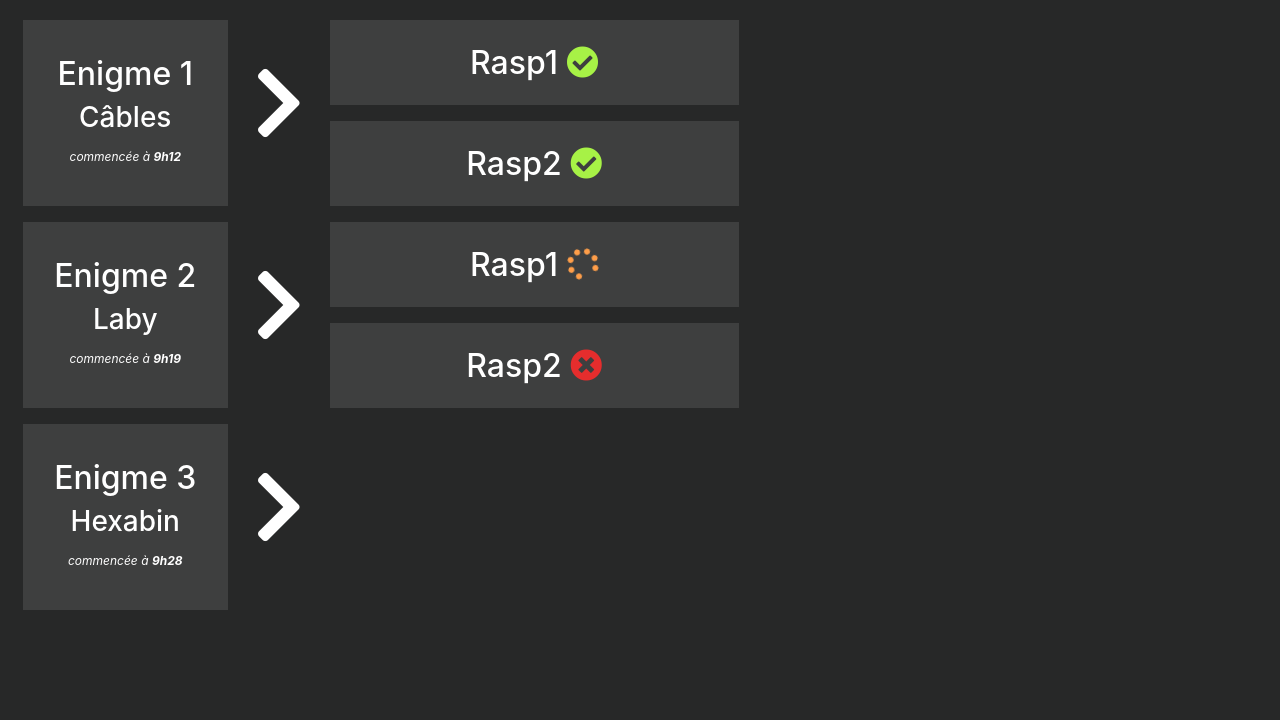
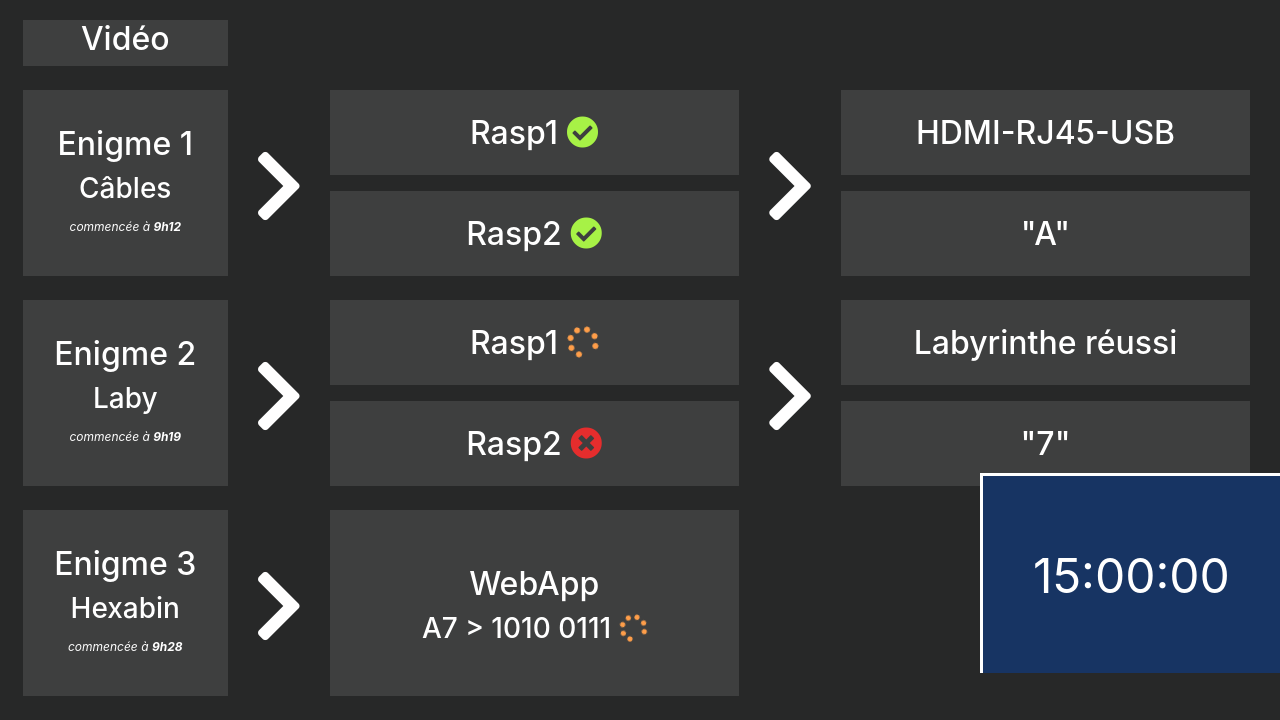
Before and after one commit to bonvinp/CiteMetiers, a PHP site: page / in a window 1280 px wide. Shown: the part 127-847 px from the top of the page. Before the commit the page ends 737 px from the top, so only its background shows below. Run offline with PHP 8.4, Linux system fonts and the light colour scheme; some libraries are stand-ins or nearby versions.

Commit message:
add riddles block

```diff
--- a/monitoring/css/style.css
+++ b/monitoring/css/style.css
@@ -24,7 +24,8 @@ header button.btn {
   text-align: center;
 }
 
-#riddles .raspberry-block {
+#riddles .raspberry-block,
+#riddles .webapp-block {
   background: #3e3f3f;
 }
 
@@ -36,21 +37,28 @@ header button.btn {
   margin-top: 35px;
 }
 
+#riddles .webapp-text {
+  margin-top: 55px;
+}
+
 #riddles .raspberry {
   height: 85px;
   line-height: 85px;
   background: #3e3f3f;
 }
 
-#riddles .raspberry .in-progress {
+#riddles .raspberry .in-progress,
+#riddles .webapp-text .in-progress {
   color: #ff9e49;
 }
 
-#riddles .raspberry .done {
+#riddles .raspberry .done,
+#riddles .webapp-text .done {
   color: #a7f246;
 }
 
-#riddles .raspberry .error {
+#riddles .raspberry .error,
+#riddles .webapp-text .error {
   color: #e52d2d;
 }
 
@@ -64,6 +72,20 @@ header button.btn {
 }
 
 .chevron {
-  margin-top: 2.7rem;
+  margin-top: 3.5rem;
   font-size: 5rem;
 }
+
+#timer {
+  position: absolute;
+  width: 300px;
+  height: 200px;
+  text-align: center;
+  right: 0px;
+  bottom: 0px;
+  background: #173463;
+  line-height: 200px;
+  font-size: 3em;
+  border-top: 3px solid white;
+  border-left: 3px solid white;
+}
--- a/monitoring/index.html
+++ b/monitoring/index.html
@@ -25,7 +25,15 @@
 
     <section id="riddles" class="container-fluid">
       <div class="row ml-2">
-        <div class="col-md-12 row mb-3">
+
+        <div class="col-md-12 row mb-4">
+          <div class="col-md-2 raspberry-block">
+              <h2>Vidéo</h2>
+          </div>
+          <!-- -->
+        </div>
+
+        <div class="col-md-12 row mb-4">
           <div class="col-md-2 riddle-full-height raspberry-block">
             <div class="raspberry-text">
               <h2>Enigme 1</h2>
@@ -33,27 +41,42 @@
               <span class="font-italic">commencée à <b>9h12</b></span>
             </div>
           </div>
+
           <div class="col-md-1">
               <i class="fas fa-chevron-right chevron"></i>
           </div>
+
           <div class="col-md-4">
             <div class="row">
               <div class="col-md-12 raspberry mb-2">
-                <div class="">
-                  <h2>Rasp1 <i class="fas fa-check-circle done"></i></h2>
-                </div>
+                <h2>Rasp1 <i class="fas fa-check-circle done"></i></h2>
               </div>
               <div class="col-md-12 raspberry mt-2">
-                <div class="">
-                  <h2>Rasp2 <i class="fas fa-check-circle done"></i></h2>
-                </div>
+                <h2>Rasp2 <i class="fas fa-check-circle done"></i></h2>
+              </div>
+            </div>
+          </div>
+
+          <div class="col-md-1">
+              <i class="fas fa-chevron-right chevron"></i>
+          </div>
+
+          <div class="col-md-4">
+            <div class="row">
+              <div class="col-md-12 raspberry mb-2">
+                <h2>HDMI-RJ45-USB</h2>
+              </div>
+              <div class="col-md-12 raspberry mt-2">
+                <h2>"A"</h2>
               </div>
             </div>
           </div>
           <!-- -->
         </div>
 
-        <div class="col-md-12 row mb-3">
+        <!-- #### -->
+
+        <div class="col-md-12 row mb-4">
           <div class="col-md-2 riddle-full-height raspberry-block">
             <div class="raspberry-text">
               <h2>Enigme 2</h2>
@@ -61,9 +84,11 @@
               <span class="font-italic">commencée à <b>9h19</b></span>
             </div>
           </div>
+
           <div class="col-md-1">
               <i class="fas fa-chevron-right chevron"></i>
           </div>
+
           <div class="col-md-4">
             <div class="row">
               <div class="col-md-12 raspberry mb-2 align-self-center">
@@ -76,10 +101,28 @@
               </div>
             </div>
           </div>
+
+          <div class="col-md-1">
+              <i class="fas fa-chevron-right chevron"></i>
+          </div>
+
+          <div class="col-md-4">
+            <div class="row">
+              <div class="col-md-12 raspberry mb-2">
+                <h2>Labyrinthe réussi</h2>
+              </div>
+              <div class="col-md-12 raspberry mt-2">
+                <h2>"7"</h2>
+              </div>
+            </div>
+          </div>
+
           <!-- -->
         </div>
 
-        <div class="col-md-12 row mb-3">
+        <!-- #### -->
+
+        <div class="col-md-12 row mb-4">
           <div class="col-md-2 riddle-full-height raspberry-block">
             <div class="raspberry-text">
               <h2>Enigme 3</h2>
@@ -87,16 +130,29 @@
               <span class="font-italic">commencée à <b>9h28</b></span>
             </div>
           </div>
+
           <div class="col-md-1">
               <i class="fas fa-chevron-right chevron"></i>
           </div>
+
           <div class="col-md-4">
-
-          </div>
+            <div class="row">
+              <div class="col-md-12 riddle-full-height webapp-block">
+                <div class="webapp-text">
+                  <h2>WebApp</h2>
+                  <h3>A7 > 1010 0111 <i class="fas fa-spinner fa-spin in-progress"></i></h3>
+                </div>
+              </div>
+            </div>
+            </div>
           <!-- -->
         </div>
       </div>
     </section>
+
+    <div id="timer">
+      15:00:00
+    </div>
 
     <!-- Optional JavaScript -->
     <!-- jQuery first, then Popper.js, then Bootstrap JS -->
```
